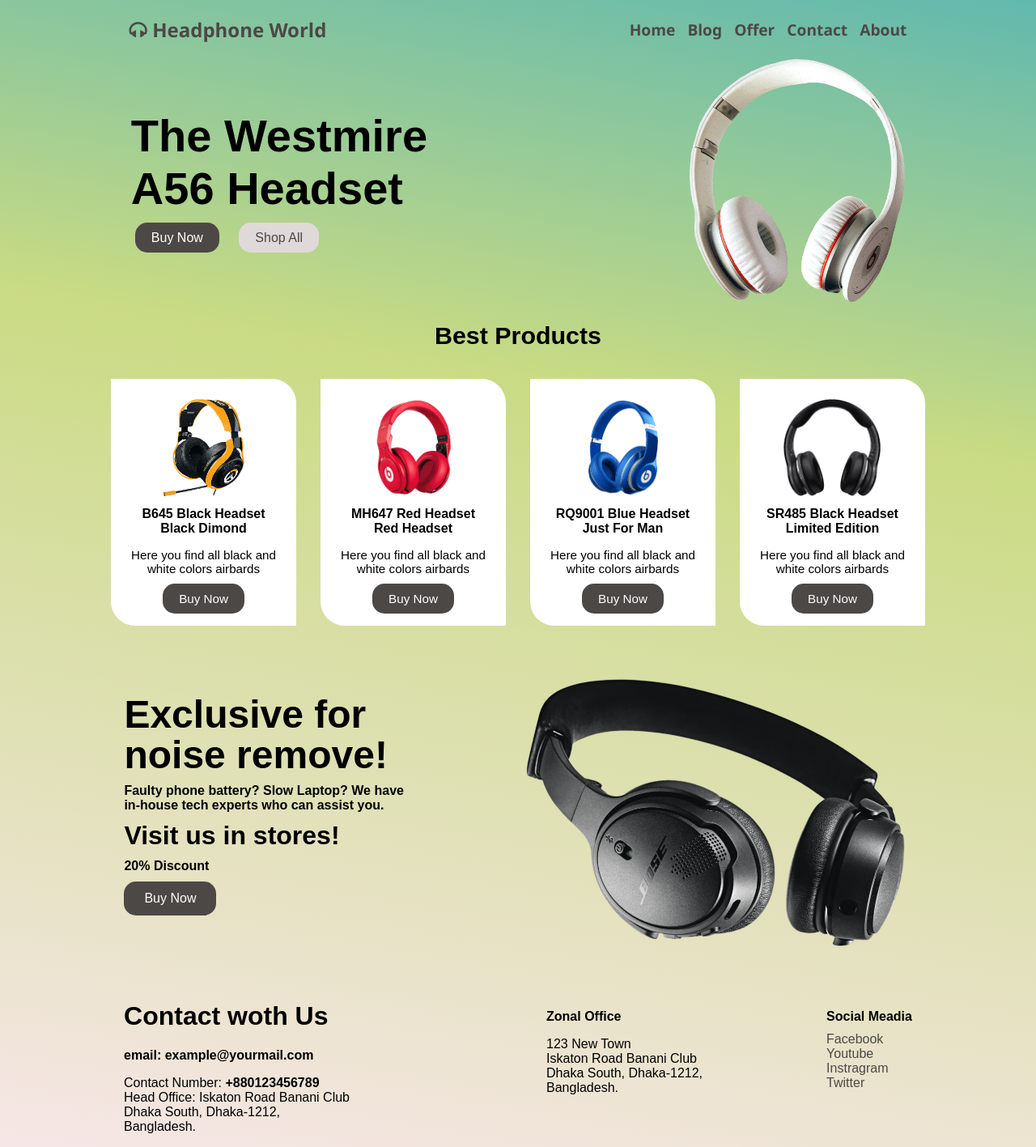
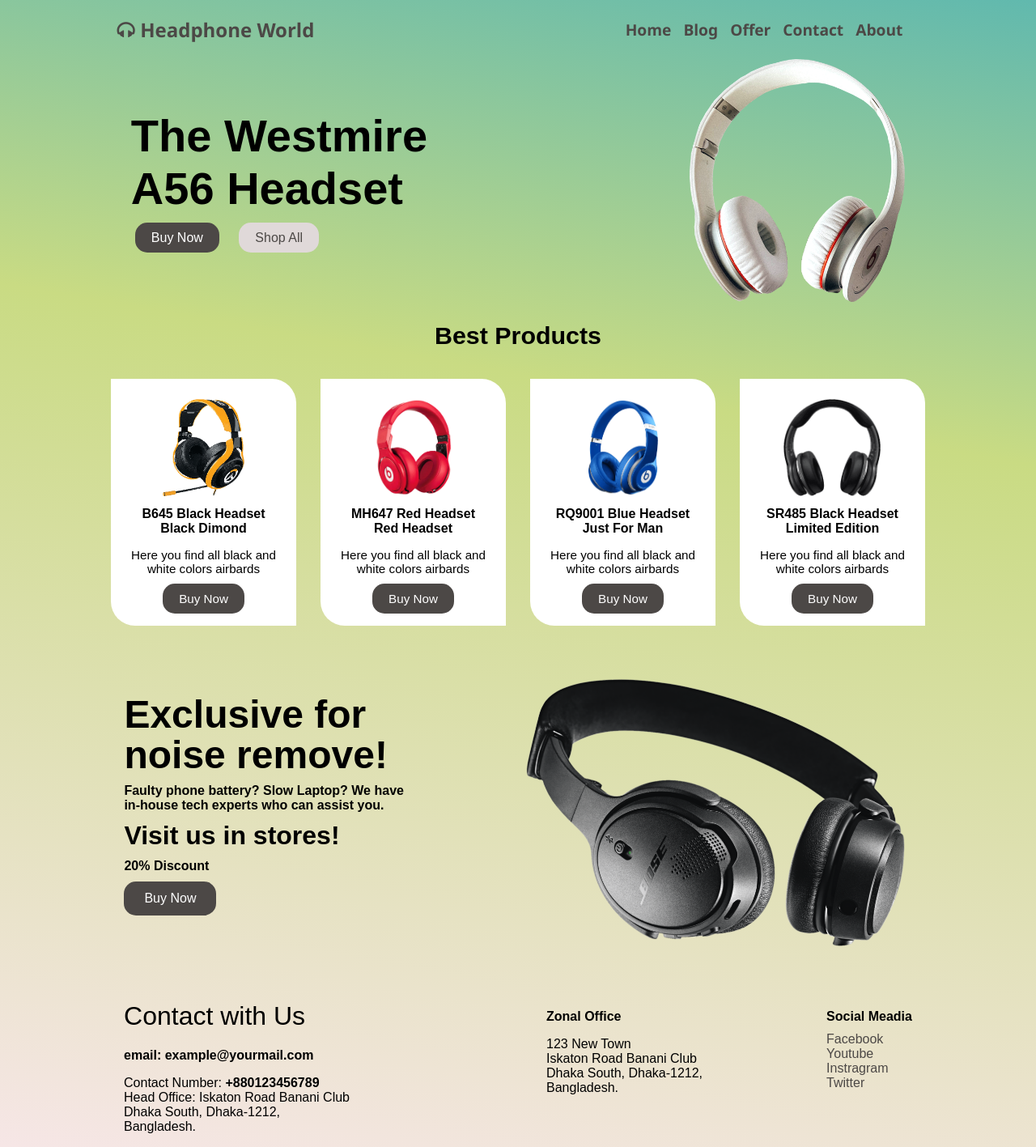
Before and after one commit to TamimMahmudBD/small-ecommerce-shop, a plain HTML site: page index.html in a window 1280 px wide. Shown: the whole page at 81% size. Drawn offline with Linux system fonts and the light colour scheme.

Commit message:
add more css for resonsive

```diff
--- a/index.html
+++ b/index.html
@@ -90,7 +90,7 @@
     <footer>
         <div class="footer-section">
             <div class="contact-section">
-                <h1>Contact woth Us</h1>
+                <h1>Contact with Us</h1>
                 <h3>email: example@yourmail.com</h3>
                 <p>
                     Contact Number: <b>+880123456789</b><br>
--- a/responsive.css
+++ b/responsive.css
@@ -1,9 +1,8 @@
 @media (max-width: 2851px){
-    .navbar>h1 {
-        margin-left: -90;
-        font-size: 2.5rem;
+    .navbar>a {
+        font-size: 1.5rem;
+        margin-left: -120px;
     }
-
     .navbar>ul>li>a {
         font-size: 2.2rem;
     }
@@ -72,9 +71,9 @@
 }
 
 @media(max-width:1600px) {
-    .navbar>h1 {
-        margin-left: 0;
-        font-size: 1.5rem;
+    .navbar>a {
+        font-size: 1rem;
+        margin-left: -20px;
     }
 
     .navbar>ul>li>a {
--- a/style.css
+++ b/style.css
@@ -162,6 +162,7 @@ body{
     margin-top: 60px;
 }
 .contact-section>h1{
+    font-weight: 500;
     margin-top: 0;
 }
 .social{
```
